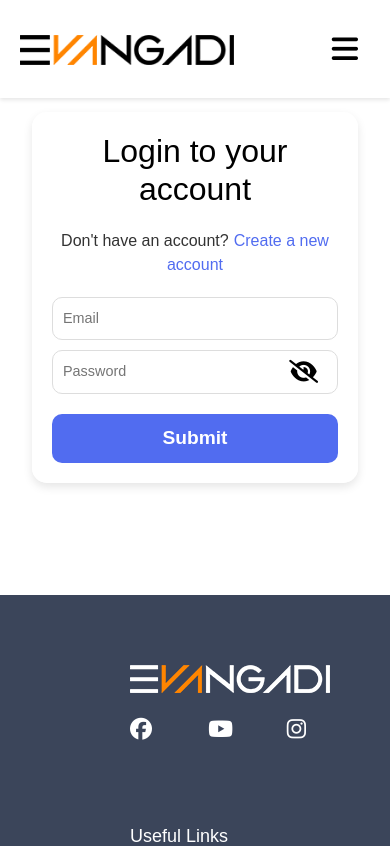
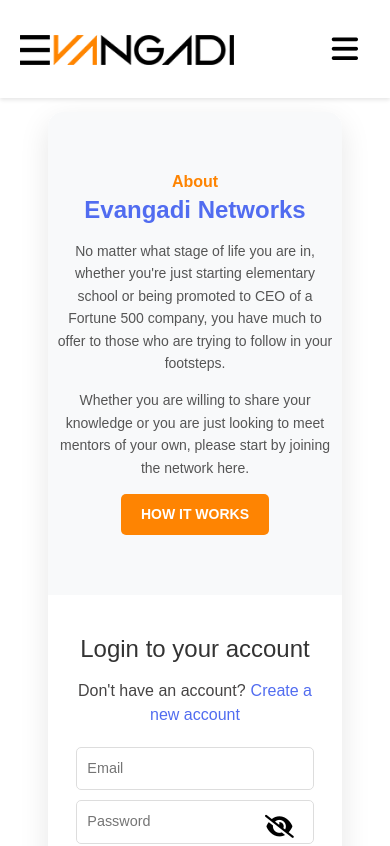
Before and after one commit to Mohizanur/Evangadi-Forum, a React (Create React App) app in the folder client/: page /login in a window 390 px wide. Shown: the top 846 px of the page. Built offline with nearby package versions, Linux system fonts and the light colour scheme.

Commit message:
Updated ui took resemble evangadi

```diff
--- a/client/src/pages/About.css
+++ b/client/src/pages/About.css
@@ -2,9 +2,14 @@
   display: flex;
   justify-content: center;
   align-items: center;
-  height: 100vh;
+  height: 100%;
+  padding: 40px;
+  background-color: #f8f9fa;
+}
+
+.about-section.embedded {
+  background-color: transparent;
   padding: 20px;
-  background-color: white;
 }
 
 .about-content {
@@ -13,14 +18,15 @@
 }
 
 .about-title {
-  color: orange;
+  color: #FE8402;
   font-size: 16px;
   font-weight: bold;
+  margin-bottom: 5px;
 }
 
 .about-brand {
   font-size: 24px;
-  color: #4c6ef5;
+  color: #516CF0;
   font-weight: bold;
   margin-bottom: 15px;
 }
@@ -29,28 +35,32 @@
   font-size: 14px;
   color: #555;
   line-height: 1.6;
-  margin-bottom: 10px;
+  margin-bottom: 15px;
 }
 
 .about-btn {
-  background-color: #f7931e;
+  background-color: #FE8402;
   color: white;
-  padding: 10px 15px;
+  padding: 10px 20px;
   border: none;
   border-radius: 5px;
   cursor: pointer;
   font-size: 14px;
   font-weight: bold;
+  transition: background-color 0.3s ease;
 }
 
 .about-btn:hover {
-  background-color: #e68519;
+  background-color: #e67300;
 }
 
 /* Responsive */
 @media (max-width: 768px) {
   .about-section {
+    padding: 30px 20px;
+  }
+
+  .about-content {
     text-align: center;
-    padding: 40px 20px;
   }
 }
--- a/client/src/pages/About.jsx
+++ b/client/src/pages/About.jsx
@@ -1,17 +1,17 @@
 import React from "react";
-import { useNavigate } from "react-router-dom"; // ✅ Import useNavigate
+import { useNavigate } from "react-router-dom";
 import "./About.css";
 
-function About() {
-  const navigate = useNavigate(); // ✅ Initialize navigate function
+function About({ isEmbedded }) {
+  const navigate = useNavigate();
 
   return (
-    <div className="about-section">
+    <div className={`about-section ${isEmbedded ? "embedded" : ""}`}>
       <div className="about-content">
         <h3 className="about-title">About</h3>
         <h2 className="about-brand">Evangadi Networks</h2>
         <p className="about-text">
-          No matter what stage of life you are in, whether you’re just starting
+          No matter what stage of life you are in, whether you're just starting
           elementary school or being promoted to CEO of a Fortune 500 company,
           you have much to offer to those who are trying to follow in your
           footsteps.
--- a/client/src/pages/Login.css
+++ b/client/src/pages/Login.css
@@ -1,10 +1,43 @@
+/* Combined styles for login and register pages */
+.auth-page {
+  min-height: 100vh;
+  display: flex;
+  align-items: center;
+  justify-content: center;
+  background-size: cover;
+  background-position: center;
+  background-repeat: no-repeat;
+  padding: 80px 0;
+}
+
+.auth-container {
+  width: 100%;
+  max-width: 1200px;
+  margin: 0 auto;
+  background-color: rgba(255, 255, 255, 0.9);
+  border-radius: 15px;
+  overflow: hidden;
+  box-shadow: 0 10px 30px rgba(0, 0, 0, 0.1);
+}
+
+.row {
+  display: flex;
+  flex-wrap: wrap;
+}
+
+.col-md-6 {
+  flex: 0 0 50%;
+  max-width: 50%;
+  padding: 0;
+}
+
 .login__container {
-  max-width: 400px;
-  margin: 80px auto;
-  padding: 20px;
+  max-width: 100%;
+  margin: 0;
+  padding: 40px;
   background: white;
-  border-radius: 8px;
-  box-shadow: 0 2px 10px rgba(0, 0, 0, 0.1);
+  border-radius: 0;
+  box-shadow: none;
 }
 
 .login__container h4 {
@@ -50,6 +83,14 @@
   margin-bottom: 10px;
 }
 
+.text-danger {
+  color: #dc3545;
+  font-size: 14px;
+  margin-top: -5px;
+  margin-bottom: 10px;
+  display: block;
+}
+
 .login__signInButton {
   width: 100%;
   padding: 12px;
@@ -92,3 +133,55 @@
   cursor: pointer;
   color: #000;
 }
+
+.signfas {
+  position: relative;
+  margin-bottom: 10px;
+}
+
+.signfas i {
+  position: absolute;
+  right: 10px;
+  top: 50%;
+  transform: translateY(-50%);
+  font-size: 1.2em;
+  cursor: pointer;
+  color: #000;
+  margin-top: -35px;
+}
+
+.input-group {
+  display: flex;
+  gap: 5px;
+  margin-bottom: 10px;
+}
+
+.input-group .first-name,
+.input-group .last-name {
+  flex: 1;
+  margin: 0;
+}
+
+.about-column {
+  background-color: #f8f9fa;
+  display: flex;
+  align-items: center;
+  justify-content: center;
+}
+
+/* Responsive styles */
+@media (max-width: 768px) {
+  .col-md-6 {
+    flex: 0 0 100%;
+    max-width: 100%;
+  }
+
+  .auth-container {
+    max-width: 90%;
+  }
+
+  .about-column {
+    order: -1;
+    padding: 30px 0;
+  }
+}
--- a/client/src/pages/Login.jsx
+++ b/client/src/pages/Login.jsx
@@ -5,6 +5,8 @@
 import { validateLogin } from "../utils/validation";
 import Spinner from "../components/Spinner";
 import { jwtDecode } from "jwt-decode";
+import About from "./About";
+import backgroundImage from "../Images/background.svg";
 import "./Login.css";
 
 function Login() {
@@ -44,12 +46,15 @@
         axiosBase.defaults.headers.common[
           "Authorization"
         ] = `Bearer ${response.data.token}`;
-        const decoded = jwtDecode(response.data.token);
-        setuser({
-          username: decoded.username,
-          userid: decoded.userid,
-          email: decoded.email,
+
+        // Get user data
+        const { data } = await axiosBase.get("/users/check", {
+          headers: {
+            Authorization: `Bearer ${response.data.token}`,
+          },
         });
+
+        setuser(data.user);
         setErrors({});
         navigate("/");
       } else {
@@ -67,7 +72,14 @@
   }
 
   return (
-    <div className="login__container col-md">
+    <div
+      className="auth-page"
+      style={{ backgroundImage: `url(${backgroundImage})` }}
+    >
+      <div className="auth-container">
+        <div className="row">
+          <div className="col-md-6">
+            <div className="login__container">
               <h4>Login to your account</h4>
               <p>
                 Don't have an account?
@@ -75,9 +87,7 @@
                   Create a new account
                 </Link>
               </p>
-
               {isLoading && <Spinner />}
-
               <form onSubmit={handleSubmit}>
                 <input
                   ref={emailDom}
@@ -87,7 +97,6 @@
                   style={{ padding: "10px", marginBottom: "10px" }}
                 />
                 {errors.email && <div className="error">{errors.email}</div>}
-
                 <div className="signinfas">
                   <input
                     ref={passwordDom}
@@ -104,15 +113,22 @@
                     )}
                   </i>
                 </div>
-        {errors.password && <div className="error">{errors.password}</div>}
-
+                {errors.password && (
+                  <div className="error">{errors.password}</div>
+                )}
                 {errors.submit && <div className="error">{errors.submit}</div>}
-
                 <button type="submit" className="login__signInButton">
                   Submit
                 </button>
               </form>
             </div>
+          </div>
+          <div className="col-md-6 about-column">
+            <About />
+          </div>
+        </div>
+      </div>
+    </div>
   );
 }
 
--- a/client/src/pages/Register.css
+++ b/client/src/pages/Register.css
@@ -1,125 +1,9 @@
-/* Styling for the Register container */
+/* This file can import the Login.css since they share most styles */
+@import './Login.css';
+
+/* Any register-specific styles can be added here */
 .login__container {
-  background: rgba(255, 255, 255, 0.9);
-  border-radius: 15px;
-  padding: 20px;
-  box-shadow: 0 4px 10px rgba(0, 0, 0, 0.1);
-  max-width: 600px;
-  margin: 80px auto;
-  color: #000;
+  max-width: 100%;
+  margin: 0;
+  padding: 40px;
 }
-
-/* Title styling */
-.login__container h4 {
-  text-align: center;
-  font-size: 2em;
-  margin-bottom: 20px;
-  color: #000;
-}
-
-/* Paragraph styling */
-.login__container p {
-  text-align: center;
-  color: #333;
-  margin-bottom: 20px;
-}
-
-/* Form styling */
-form {
-  display: flex;
-  flex-direction: column;
-}
-
-/* Container for First Name and Last Name inputs */
-.input-group {
-  display: flex;
-  gap: 5px;
-  margin-bottom: 10px;
-}
-
-/* Individual input styling */
-form input {
-  width: 100%;
-  margin: 0;
-  padding: 10px;
-  border: 1px solid #ddd;
-  border-radius: 10px;
-  background: #fff;
-  color: #000;
-  box-sizing: border-box;
-}
-
-/* Specific styling for First Name and Last Name inputs */
-.input-group .first-name,
-.input-group .last-name {
-  flex: 1;
-  margin: 0;
-}
-
-/* Invalid input styling */
-.invalid {
-  border: 1px solid #e01e5a !important;
-  background: #fce9ef !important;
-}
-
-/* Text danger styling */
-.text-danger {
-  color: #dc3545;
-  font-size: 14px;
-  margin-top: -5px;
-  margin-bottom: 10px;
-  display: block;
-}
-
-/* Button styling */
-.login__signInButton {
-  width: 100%;
-  padding: 10px;
-  background-color: #516cf0;
-  color: #fff;
-  border: none;
-  border-radius: 10px;
-  font-size: 1.2em;
-  font-weight: bold;
-  cursor: pointer;
-  transition: background-color 0.3s ease;
-  margin-top: 10px;
-}
-
-.login__signInButton:hover {
-  background-color: #FE8402;
-}
-
-/* Link styling */
-.create {
-  color: #516cf0;
-  text-decoration: none;
-  margin-left: 5px;
-}
-
-.create:hover {
-  text-decoration: underline;
-}
-
-/* Hide class for password visibility icon */
-.hide {
-  margin-right: 0;
-}
-
-/* Container for the password toggle icon */
-.signfas {
-  position: relative;
-  margin-bottom: 10px;
-}
-
-/* Icon within the .signfas container */
-.signfas i {
-  position: absolute;
-  right: 10px;
-  top: 50%;
-  transform: translateY(-50%);
-  font-size: 1.2em;
-  cursor: pointer;
-  color: #000;
-  margin-top: -35px;
-}
```
Also changed, not shown: client/src/pages/Register.jsx (+31 -14 lines). Lines whose indentation alone changed are shown as unchanged.
